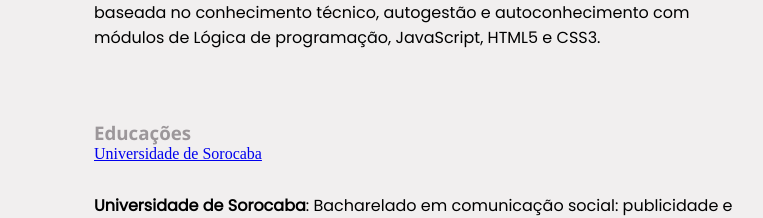
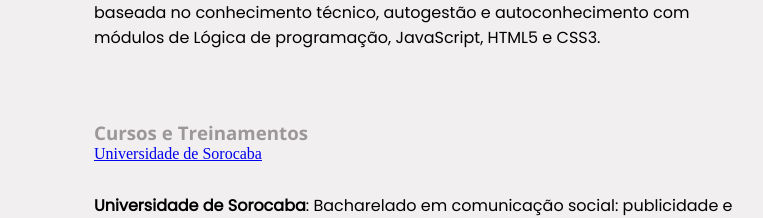
Before and after one commit to sougabee/projetofinal-pretalab-html-css, a plain HTML site: page index.html in a window 1280 px wide. Shown: the part 842-1060 px from the top of the page, without its empty margins (290-1053 px from the left). Drawn offline with nearby package versions, Linux system fonts and the light colour scheme; a web font is replaced by a local one.

Commit message:
Alteração texto

```diff
--- a/index.html
+++ b/index.html
@@ -32,7 +32,7 @@
     <h3>Ciclo Formativo Básico</h3> <br>
     <a href="https://www.pretalab.com/" target="_blank"> Pretalab </a>
     <p>Formação introdutória em tecnologia e programação com metodologia baseada no conhecimento técnico, autogestão e autoconhecimento com módulos de Lógica de programação, JavaScript, HTML5 e CSS3.</p>
-<h3>Educações</h3>
+<h3>Cursos e Treinamentos</h3>
 <a href="https://www.uniso.br/home" target="_blank"> Universidade de Sorocaba</a>
 <p><b>Universidade de Sorocaba</b>: Bacharelado em comunicação social: publicidade e propaganda <br><br>
 
```
